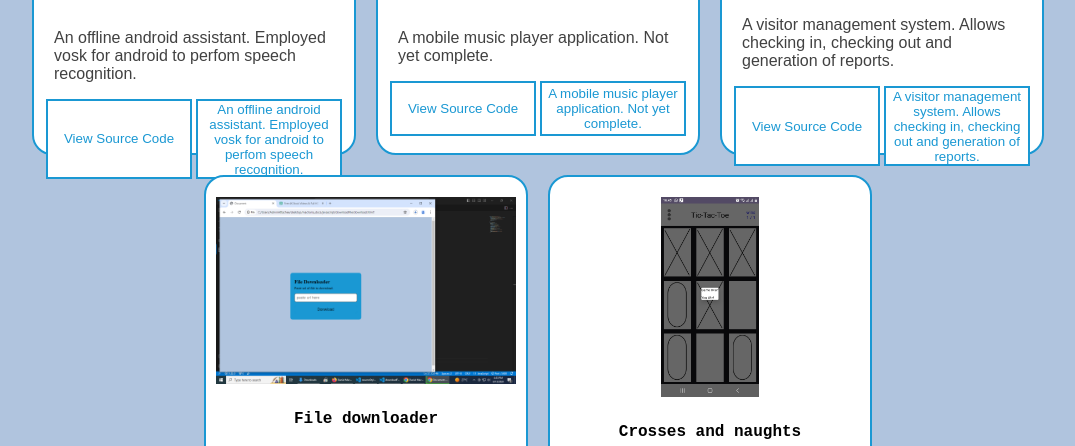
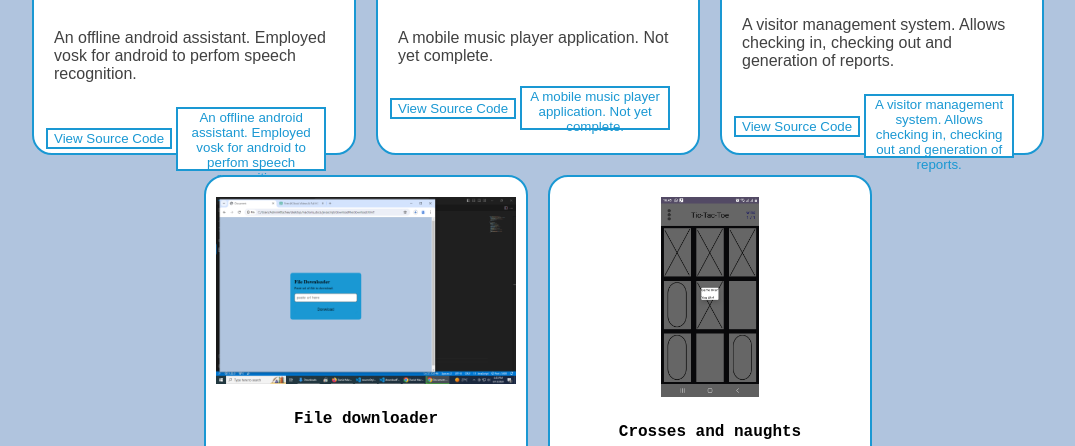
Before and after one commit to Daniel-Macharia/Daniel-Macharia.github.io, a plain HTML site: page project.html in a window 1280 px wide. Shown: the part 354-800 px from the top of the page, without its empty margins (102-1177 px from the left). Drawn offline with Linux system fonts and the light colour scheme.

Commit message:
set max-height for buttons to prevent expanding out of project div

```diff
--- a/projectStyle.css
+++ b/projectStyle.css
@@ -81,8 +81,8 @@ body h2{
 
 .project-button{
   margin: 2px;
-  width: 50%;
-  height: 100%;
+  max-width: 50%;
+  max-height: 80%;
   border-radius: 0px;
   border-style: solid;
   border-width: 2px;
```
